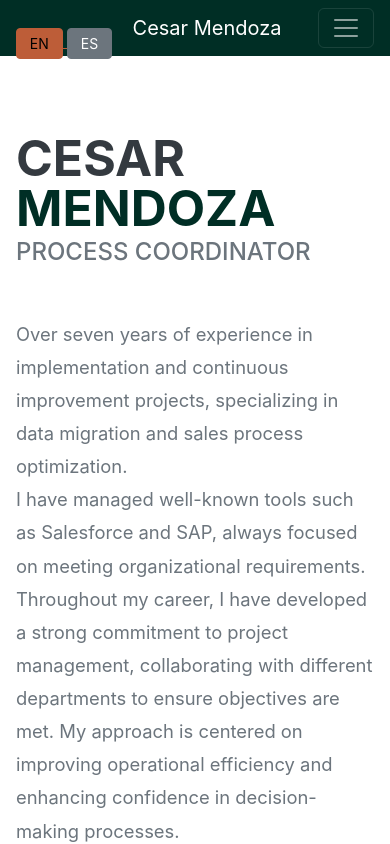
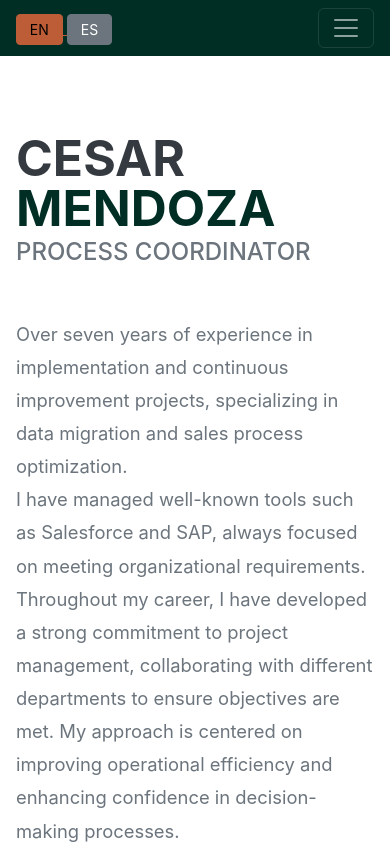
Before and after one commit to csr91/resume, a plain HTML site: page templates/en-index.html in a window 390 px wide. Shown: the top 844 px of the page. Drawn offline with nearby package versions, Linux system fonts and the light colour scheme; a script that the page names is missing; some icons are missing; a web font is replaced by a local one.

Commit message:
myresume6

```diff
--- a/templates/en-index.html
+++ b/templates/en-index.html
@@ -44,8 +44,7 @@
                     position: center;
                     top: 10px;
                     right: 10px;
-                    margin-top: 10px;
-                    margin-bottom: -20px;
+                    margin-top: 3px;
                 }
             </style>
             <div class="button-container">
@@ -57,7 +56,7 @@
                 </a>
             </div>
             <a class="navbar-brand js-scroll-trigger" href="#page-top">
-                <span class="d-block d-lg-none">Cesar Mendoza</span>
+                <span class="d-block d-lg-none"></span>
                 <span class="d-none d-lg-block"><img class="img-fluid img-profile rounded-circle mx-auto mb-2" src="/static/assets/img/profile.jpg" alt="..." /></span>
             </a>
             <button class="navbar-toggler" type="button" data-bs-toggle="collapse" data-bs-target="#navbarResponsive" aria-controls="navbarResponsive" aria-expanded="false" aria-label="Toggle navigation"><span class="navbar-toggler-icon"></span></button>
@@ -80,6 +79,7 @@
                     <h1 class="mb-0">
                         Cesar
                         <span class="text-primary">Mendoza</span>
+
                     </h1>
                     <div class="subheading mb-5">
                         Process Coordinator
```
Also changed, not shown: templates/index.html (+2 -2 lines).
